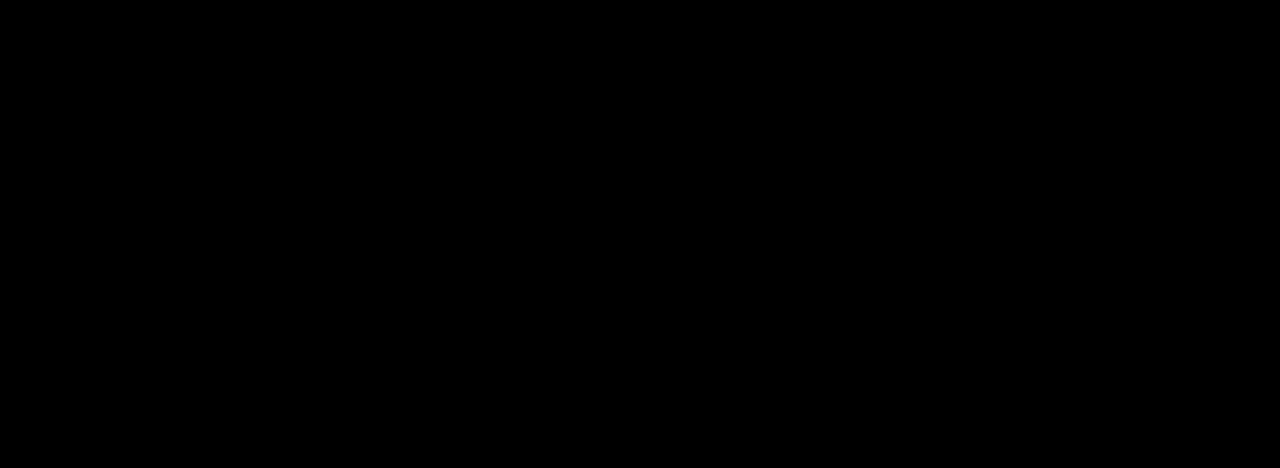
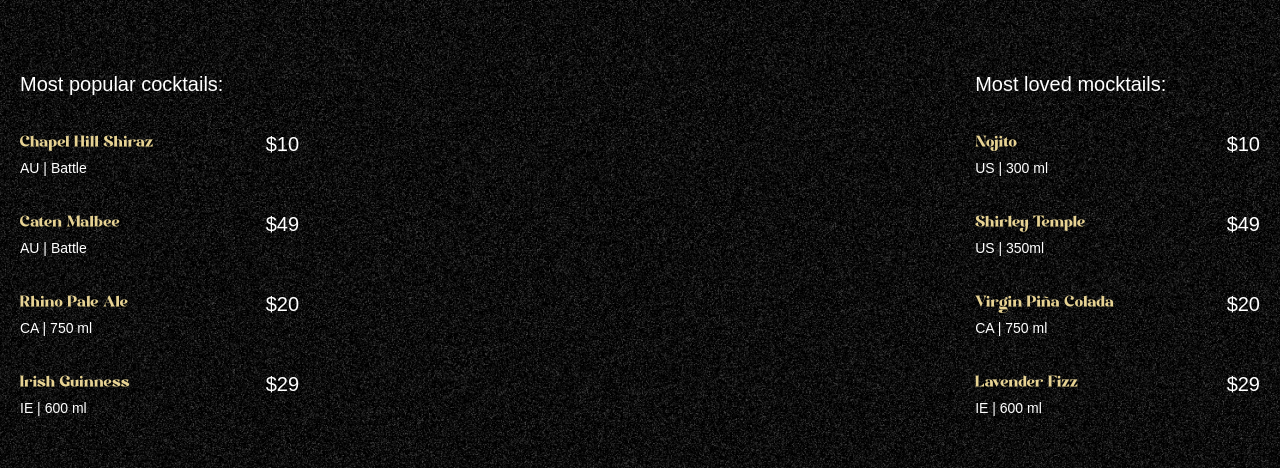
Before and after one commit to deregowskipiotr/alk-gsap-app, a React (Vite) app: page / in a window 1280 px wide. Shown: the part 890-1358 px from the top of the page. Built offline with nearby package versions, Linux system fonts and the light colour scheme; a web font is replaced by a local one.

Commit message:
Create Cocktail section

```diff
--- a/constants/index.js
+++ b/constants/index.js
@@ -46,19 +46,19 @@
 
 const mockTailLists = [
   {
-    name: "Tropical Bloom",
+    name: "Nojito",
     country: "US",
-    detail: "Battle",
+    detail: "300 ml",
     price: "$10",
   },
   {
-    name: "Passionfruit Mint",
+    name: "Shirley Temple",
     country: "US",
-    detail: "Battle",
+    detail: "350ml",
     price: "$49",
   },
   {
-    name: "Citrus Glow",
+    name: "Virgin Piña Colada",
     country: "CA",
     detail: "750 ml",
     price: "$20",
--- a/src/App.jsx
+++ b/src/App.jsx
@@ -2,6 +2,7 @@
 import { ScrollTrigger, SplitText } from "gsap/all";
 import Navbar from "./components/Navbar";
 import Hero from "./components/Hero";
+import Cocktails from "./components/Cocktails";
 
 gsap.registerPlugin(ScrollTrigger, SplitText);
 
@@ -10,7 +11,7 @@
     <main>
       <Navbar />
       <Hero />
-
+      <Cocktails />
     </main>
   )
 }
--- /dev/null
+++ b/src/components/Cocktails.jsx
@@ -0,0 +1,76 @@
+import React from 'react'
+import { cocktailLists, mockTailLists } from '../../constants'
+import { useGSAP } from '@gsap/react';
+import gsap from "gsap";
+
+const Cocktails = () => {
+  useGSAP(() => {
+    const parallaxTimeline = gsap.timeline({
+      scrollTrigger: {
+        trigger: "#cocktails",
+        start: "top 30%",
+        end: "bottom 80%",
+        scrub: true,
+      },
+    });
+
+    parallaxTimeline
+      .from('#c-left-leaf', {
+        x: -100, y: 100
+      })
+      .from('#c-right-leaf', {
+        x: 100, y: 100
+      });
+  });
+
+  return (
+    <section id="cocktails" className="noisy">
+      <img src="/images/cocktail-left-leaf.png" alt="l-leaf" id="c-left-leaf" />
+      <img
+        src="/images/cocktail-right-leaf.png"
+        alt="r-leaf"
+        id="c-right-leaf"
+      />
+
+      <div className="list">
+        <div className="popular">
+          <h2>Most popular cocktails:</h2>
+
+          <ul>
+            {cocktailLists.map(({ name, country, detail, price }) => (
+              <li key={name}>
+                <div className="md:me-28">
+                  <h3>{name}</h3>
+                  <p>
+                    {country} | {detail}
+                  </p>
+                </div>
+                <span>{price}</span>
+              </li>
+            ))}
+          </ul>
+        </div>
+
+        <div className="loved">
+          <h2>Most loved mocktails:</h2>
+
+          <ul>
+            {mockTailLists.map(({ name, country, detail, price }) => (
+              <li key={name}>
+                <div className="me-28">
+                  <h3>{name}</h3>
+                  <p>
+                    {country} | {detail}
+                  </p>
+                </div>
+                <span>{price}</span>
+              </li>
+            ))}
+          </ul>
+        </div>
+      </div>
+    </section>
+  );
+}
+
+export default Cocktails
--- a/src/components/Hero.jsx
+++ b/src/components/Hero.jsx
@@ -10,16 +10,17 @@
   const isMobile = useMediaQuery({ maxWidth: 768 });
 
   useGSAP(() => {
-    const heroSplit = new SplitText('.title', { type: 'chars, words'});
+
+      const heroSplit = new SplitText(".title", { type: "chars, words" });
       const paragraphSplit = new SplitText(".subtitle", { type: "lines" });
 
-    heroSplit.chars.forEach((char) => char.classList.add('text-gradient'));
+      heroSplit.chars.forEach((char) => char.classList.add("text-gradient"));
 
       gsap.from(heroSplit.chars, {
         yPercent: 100,
         stagger: 0.06,
         duration: 1.8,
-      ease: 'expo.out',
+        ease: "expo.out",
       });
 
       gsap.from(paragraphSplit.lines, {
@@ -27,11 +28,12 @@
         yPercent: 100,
         duration: 1.8,
         stagger: 0.06,
-      ease: 'expo.out',
+        ease: "expo.out",
         delay: 1,
       });
 
-    gsap.timeline({
+      gsap
+        .timeline({
           scrollTrigger: {
             trigger: "#hero",
             start: "top top",
@@ -39,15 +41,12 @@
             scrub: true,
           },
         })
+        .to(".right-leaf", { y: 200 }, 0)
+        .to(".left-leaf", { y: -200 }, 0);
 
-    .to('.right-leaf', { y:200 }, 0)
-    .to('.left-leaf', { y:-200 }, 0)
+      const startValue = isMobile ? "top 50%" : "center 60%";
+      const endValue = isMobile ? "120% top" : "bottom top";
 
-    const startValue = isMobile ? 'top 50%' : 'center 60%';
-    const endValue = isMobile ? '120% top' : 'bottom top';
-
-    // Video animation timeline
-    // Create the timeline with a default duration
       const tl = gsap.timeline({
         scrollTrigger: {
           trigger: "video",
@@ -56,15 +55,15 @@
           scrub: true,
           pin: true,
         },
-    })
+      });
 
       videoRef.current.onloadedmetadata = () => {
         tl.to(videoRef.current, {
           currentTime: videoRef.current.duration,
-      })
+        });
       };
+  }, []);
 
-  }, []);
 
   return (
     <>
--- a/src/components/Navbar.jsx
+++ b/src/components/Navbar.jsx
@@ -13,7 +13,7 @@
 
     navTween.fromTo("nav", { backgroundColor: "transparent" }, {
       backgroundColor: "#00000050",
-      backgroundFilter: "blur(20px)",
+      backdropFilter: "blur(20px)",
       duration: 1
     });
   })
--- a/src/index.css
+++ b/src/index.css
@@ -96,7 +96,7 @@
         @apply relative z-10 min-h-dvh w-full border border-transparent;
 
         h1 {
-            @apply md:mt-32 mt-40 text-8xl md:text-[20vw] leading-none text-center font-modern-negra;
+            @apply md:mt-32 mt-40 text-8xl md:text-[18vw] leading-none text-center font-modern-negra;
         }
 
         .left-leaf {
```
Lines whose indentation alone changed are shown as unchanged.
